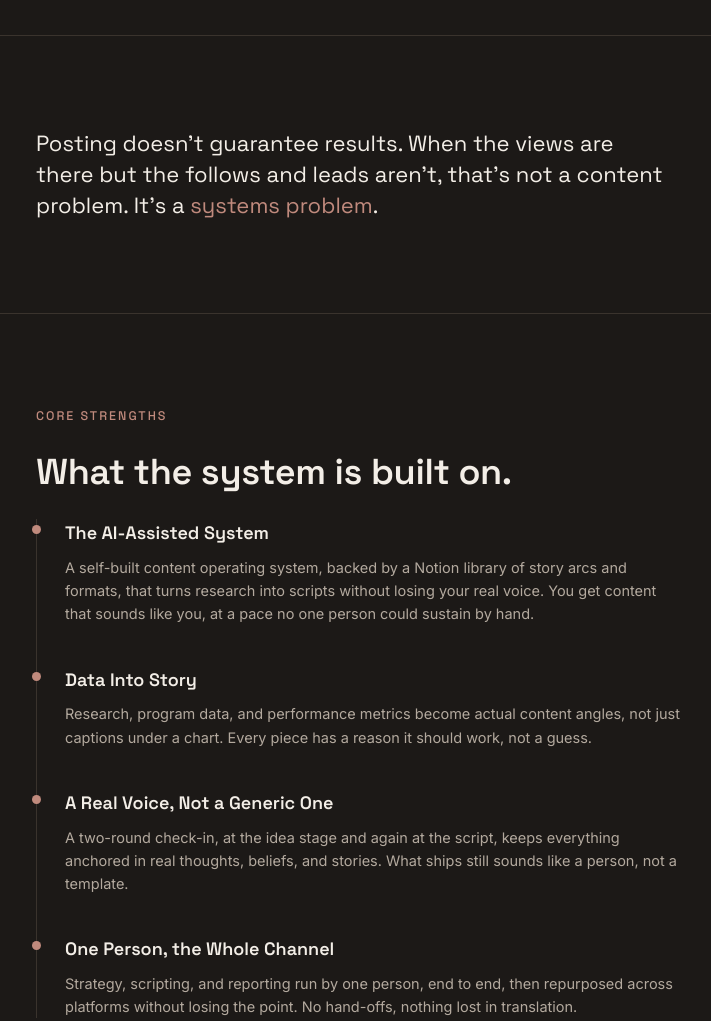
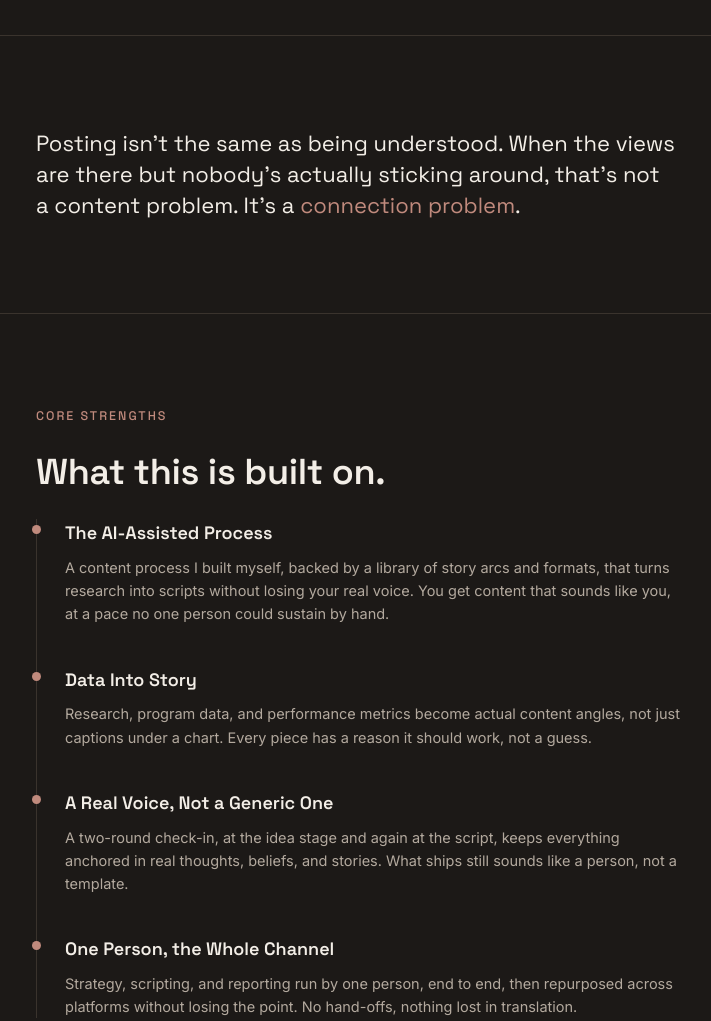
Before and after one commit to shmbmarketing/website, a plain HTML site: page about.html in a window 1280 px wide. Shown: the part 540-1561 px from the top of the page, without its empty margins (142-853 px from the left). Drawn offline with Linux system fonts and the light colour scheme.

Commit message:
Soften systems-strategist language in problem statement, Core Strengths, agency path card, and footer

```diff
--- a/about.html
+++ b/about.html
@@ -693,18 +693,18 @@
 
 <section id="problem">
   <div class="wrap">
-    <p class="method-pull reveal" style="margin-top: 0;">Posting doesn't guarantee results. When the views are there but the follows and leads aren't, that's not a content problem. It's a <span class="teal">systems problem</span>.</p>
+    <p class="method-pull reveal" style="margin-top: 0;">Posting isn't the same as being understood. When the views are there but nobody's actually sticking around, that's not a content problem. It's a <span class="teal">connection problem</span>.</p>
   </div>
 </section>
 
 <section id="strengths">
   <div class="wrap">
     <span class="eyebrow">Core Strengths</span>
-    <h2 class="reveal">What the system is built on.</h2>
+    <h2 class="reveal">What this is built on.</h2>
     <div class="timeline">
       <div class="tl-item reveal">
-        <div class="tl-role">The AI-Assisted System</div>
-        <p class="tl-desc">A self-built content operating system, backed by a Notion library of story arcs and formats, that turns research into scripts without losing your real voice. You get content that sounds like you, at a pace no one person could sustain by hand.</p>
+        <div class="tl-role">The AI-Assisted Process</div>
+        <p class="tl-desc">A content process I built myself, backed by a library of story arcs and formats, that turns research into scripts without losing your real voice. You get content that sounds like you, at a pace no one person could sustain by hand.</p>
       </div>
       <div class="tl-item reveal">
         <div class="tl-role">Data Into Story</div>
@@ -890,7 +890,7 @@
       </div>
       <div class="path-card reveal">
         <h3>Want your content to sound like you, not like everyone else's AI content?</h3>
-        <p>I build content systems that keep your real voice, beliefs, and stories in the work, using AI to move fast without losing what makes it yours.</p>
+        <p>I build a content process that keeps your real voice, beliefs, and stories in the work, using AI to move fast without losing what makes it yours.</p>
         <a class="btn btn-outline" href="https://app.hellobonsai.com/f/dc9a768eb4a9028" target="_blank" rel="noopener">Let's talk</a>
       </div>
     </div>
@@ -906,7 +906,7 @@
         <h2 style="margin-bottom:0;">Let's figure something out.</h2>
       </div>
     </div>
-    <p class="reveal" style="color:var(--text-dim); font-size:15px; margin-top:24px; margin-bottom:28px;">Looking for more than a quick read? Ongoing systems and strategy work is available case-by-case.</p>
+    <p class="reveal" style="color:var(--text-dim); font-size:15px; margin-top:24px; margin-bottom:28px;">Looking for more than a quick read? Ongoing content and strategy work is available case-by-case.</p>
     <a class="btn btn-fill" href="https://app.hellobonsai.com/f/dc9a768eb4a9028" target="_blank" rel="noopener" style="margin-bottom: 40px; display: inline-block;">Let's Connect!</a>
     <div class="contact-row">
       <div class="social-icons">
```
